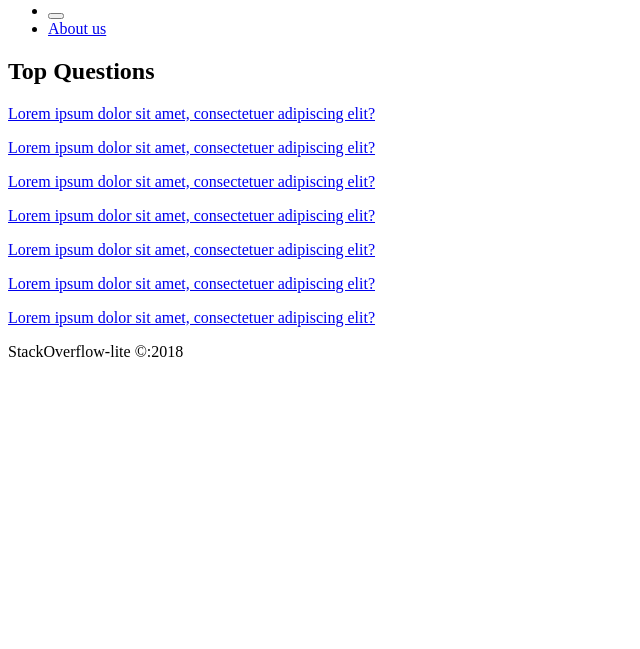
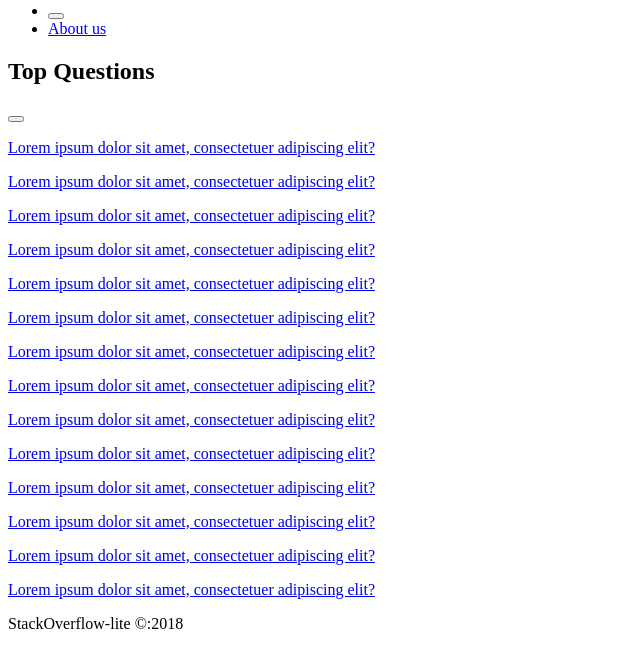
Before and after one commit to AlvinMugambi/StackOverflow-lite, a Python web app: template UI/templates/homepage.html in a window 1280 px wide. Shown: the part 390-1039 px from the top of the page, without its empty margins (0-640 px from the left). Before the commit the page ends 747 px from the top, so only its background shows below. Run offline with Jinja, Linux system fonts and the light colour scheme; the template is opened without the code that fills it, so the values that code supplies are empty.

Commit message:
[#162584337]Added the ask a question button in the homepage

```diff
--- a/UI/templates/homepage.html
+++ b/UI/templates/homepage.html
@@ -25,6 +25,14 @@
     <section>
       <div class="container">
         <h1>Top Questions</h1>
+        <a href="#"><button class="login-button" type="button" name="Ask a question"></button></a>
+        <p><a href="#">Lorem ipsum dolor sit amet, consectetuer adipiscing elit?</a></p>
+        <p><a href="#">Lorem ipsum dolor sit amet, consectetuer adipiscing elit?</a></p>
+        <p><a href="#">Lorem ipsum dolor sit amet, consectetuer adipiscing elit?</a></p>
+        <p><a href="#">Lorem ipsum dolor sit amet, consectetuer adipiscing elit?</a></p>
+        <p><a href="#">Lorem ipsum dolor sit amet, consectetuer adipiscing elit?</a></p>
+        <p><a href="#">Lorem ipsum dolor sit amet, consectetuer adipiscing elit?</a></p>
+        <p><a href="#">Lorem ipsum dolor sit amet, consectetuer adipiscing elit?</a></p>
         <p><a href="#">Lorem ipsum dolor sit amet, consectetuer adipiscing elit?</a></p>
         <p><a href="#">Lorem ipsum dolor sit amet, consectetuer adipiscing elit?</a></p>
         <p><a href="#">Lorem ipsum dolor sit amet, consectetuer adipiscing elit?</a></p>
```
